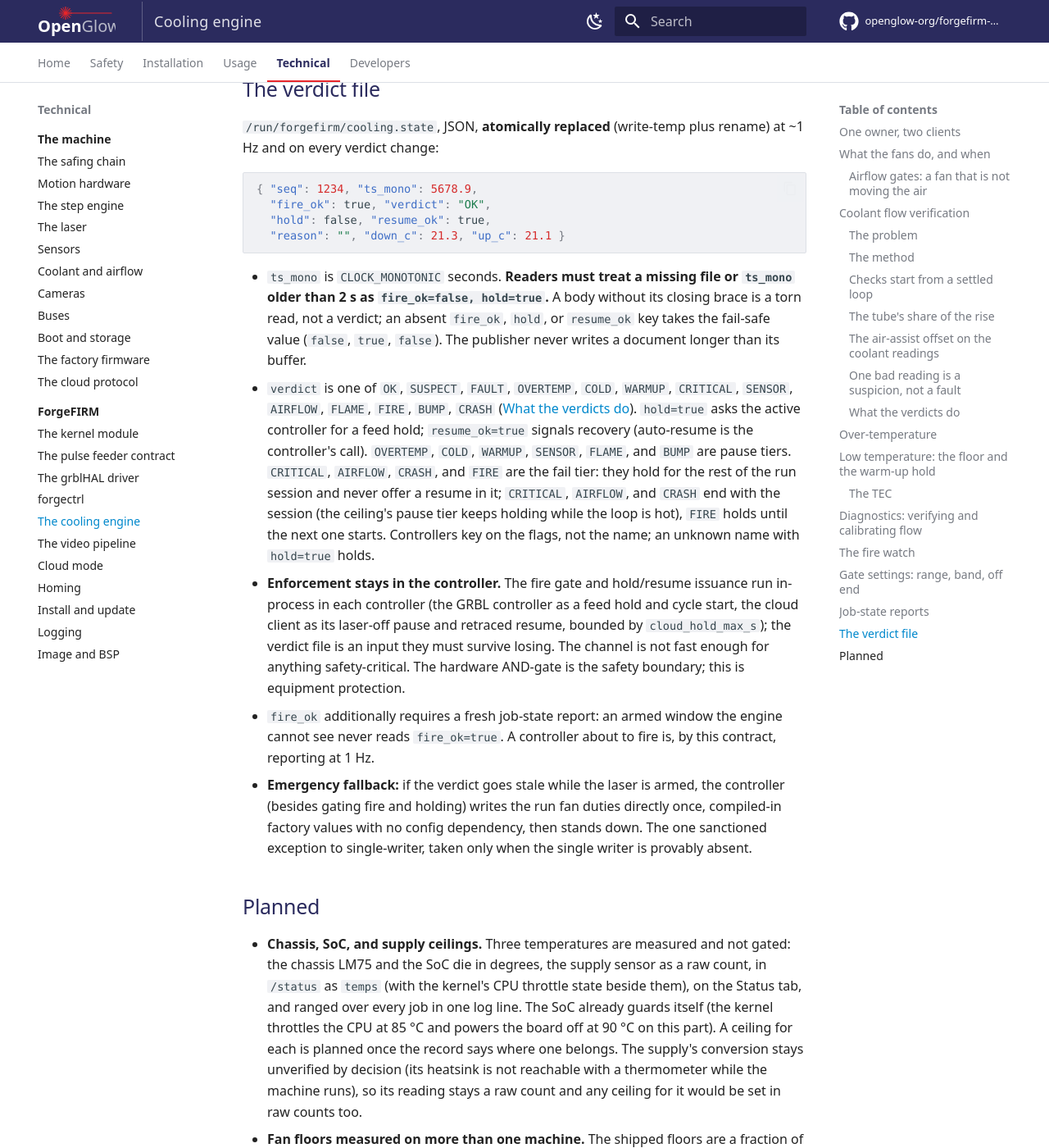
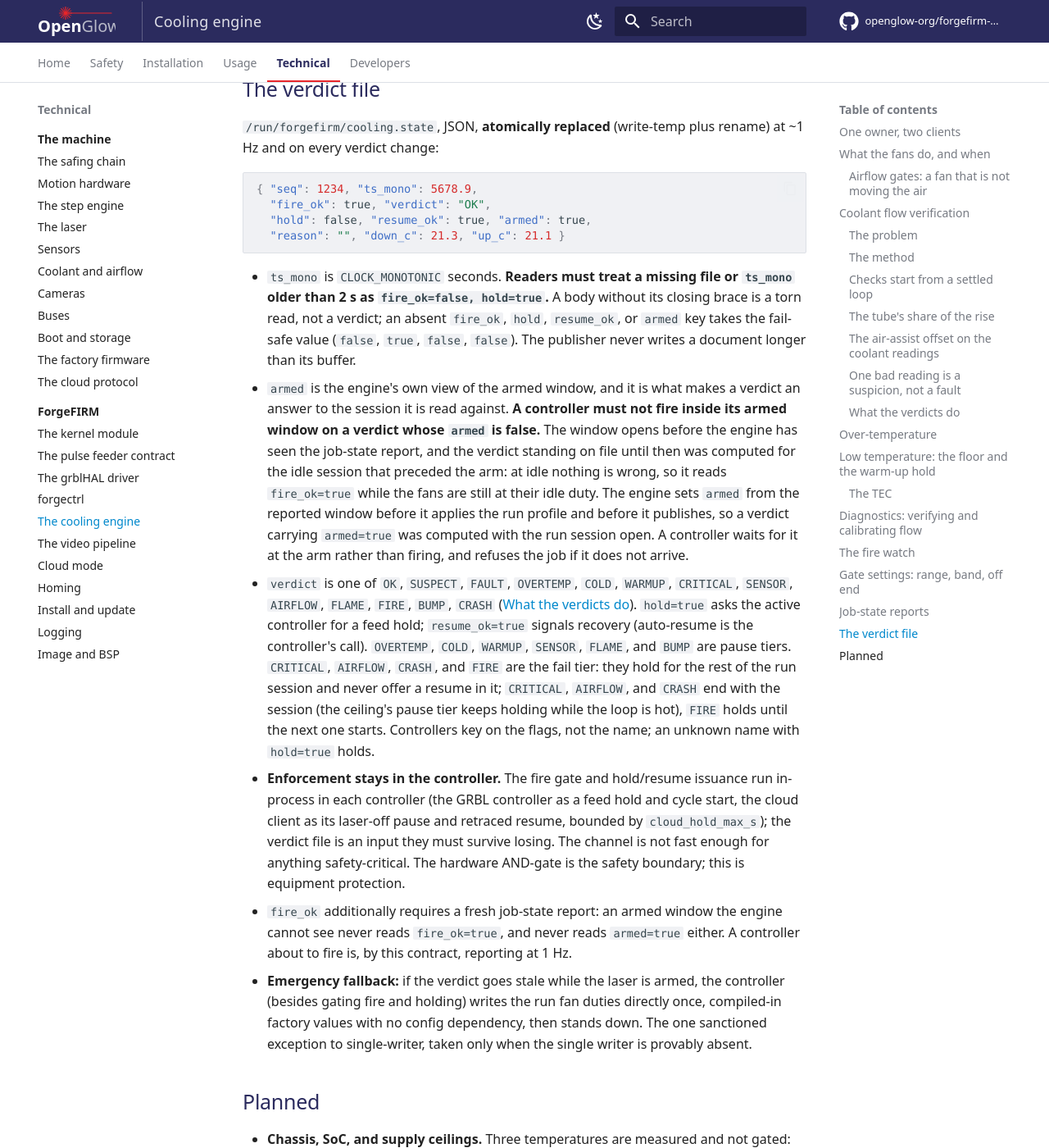
Before and after one commit to openglow-org/forgefirm-docs, an MkDocs documentation site: the page built from docs/technical/forgefirm/cooling-engine.md, in a window 1280 px wide and 1400 px high, scrolled down 16314 px. Shown: the whole window at 82% size. Built offline with MkDocs 1.6.1 and Material for MkDocs 9.7.7, drawn with Linux system fonts in a browser that asks for light colours; comment, search, counter and statistics services are not loaded.

Commit message:
technical: the verdict's armed flag and the arm that waits for it
Document the field the cooling engine now publishes, what it means, and
the rule it carries: a controller must not fire inside its armed window
on a verdict whose armed flag is false, because that verdict answers the
idle session that preceded the arm. Record the wait on both controller
pages, GRBL mode at the post-press re-check and cloud mode in the
pre-run verdict wait.

````diff
--- a/docs/technical/forgefirm/cooling-engine.md
+++ b/docs/technical/forgefirm/cooling-engine.md
@@ -612,16 +612,27 @@ plus rename) at ~1 Hz and on every verdict change:
 ```json
 { "seq": 1234, "ts_mono": 5678.9,
   "fire_ok": true, "verdict": "OK",
-  "hold": false, "resume_ok": true,
+  "hold": false, "resume_ok": true, "armed": true,
   "reason": "", "down_c": 21.3, "up_c": 21.1 }
 ```
 
 - `ts_mono` is `CLOCK_MONOTONIC` seconds. **Readers must treat a missing
   file or `ts_mono` older than 2 s as `fire_ok=false, hold=true`.** A body
   without its closing brace is a torn read, not a verdict; an absent
-  `fire_ok`, `hold`, or `resume_ok` key takes the fail-safe value (`false`,
-  `true`, `false`). The publisher never writes a document longer than its
-  buffer.
+  `fire_ok`, `hold`, `resume_ok`, or `armed` key takes the fail-safe value
+  (`false`, `true`, `false`, `false`). The publisher never writes a document
+  longer than its buffer.
+- `armed` is the engine's own view of the armed window, and it is what makes
+  a verdict an answer to the session it is read against. **A controller must
+  not fire inside its armed window on a verdict whose `armed` is false.** The
+  window opens before the engine has seen the job-state report, and the
+  verdict standing on file until then was computed for the idle session that
+  preceded the arm: at idle nothing is wrong, so it reads `fire_ok=true`
+  while the fans are still at their idle duty. The engine sets `armed` from
+  the reported window before it applies the run profile and before it
+  publishes, so a verdict carrying `armed=true` was computed with the run
+  session open. A controller waits for it at the arm rather than firing, and
+  refuses the job if it does not arrive.
 - `verdict` is one of `OK`, `SUSPECT`, `FAULT`, `OVERTEMP`, `COLD`,
   `WARMUP`, `CRITICAL`, `SENSOR`, `AIRFLOW`, `FLAME`, `FIRE`, `BUMP`, `CRASH`
   ([What the verdicts do](#what-the-verdicts-do)). `hold=true` asks the
@@ -641,8 +652,9 @@ plus rename) at ~1 Hz and on every verdict change:
   safety-critical. The hardware AND-gate is the safety boundary; this is
   equipment protection.
 - `fire_ok` additionally requires a fresh job-state report: an armed window
-  the engine cannot see never reads `fire_ok=true`. A controller about to
-  fire is, by this contract, reporting at 1 Hz.
+  the engine cannot see never reads `fire_ok=true`, and never reads
+  `armed=true` either. A controller about to fire is, by this contract,
+  reporting at 1 Hz.
 - **Emergency fallback:** if the verdict goes stale while the laser is
   armed, the controller (besides gating fire and holding) writes the run fan
   duties directly once, compiled-in factory values with no config
````
Also changed, not shown: docs/technical/forgefirm/cloud-mode.md (+5 -1 lines), docs/technical/forgefirm/grblhal-driver.md (+11 -0 lines).
